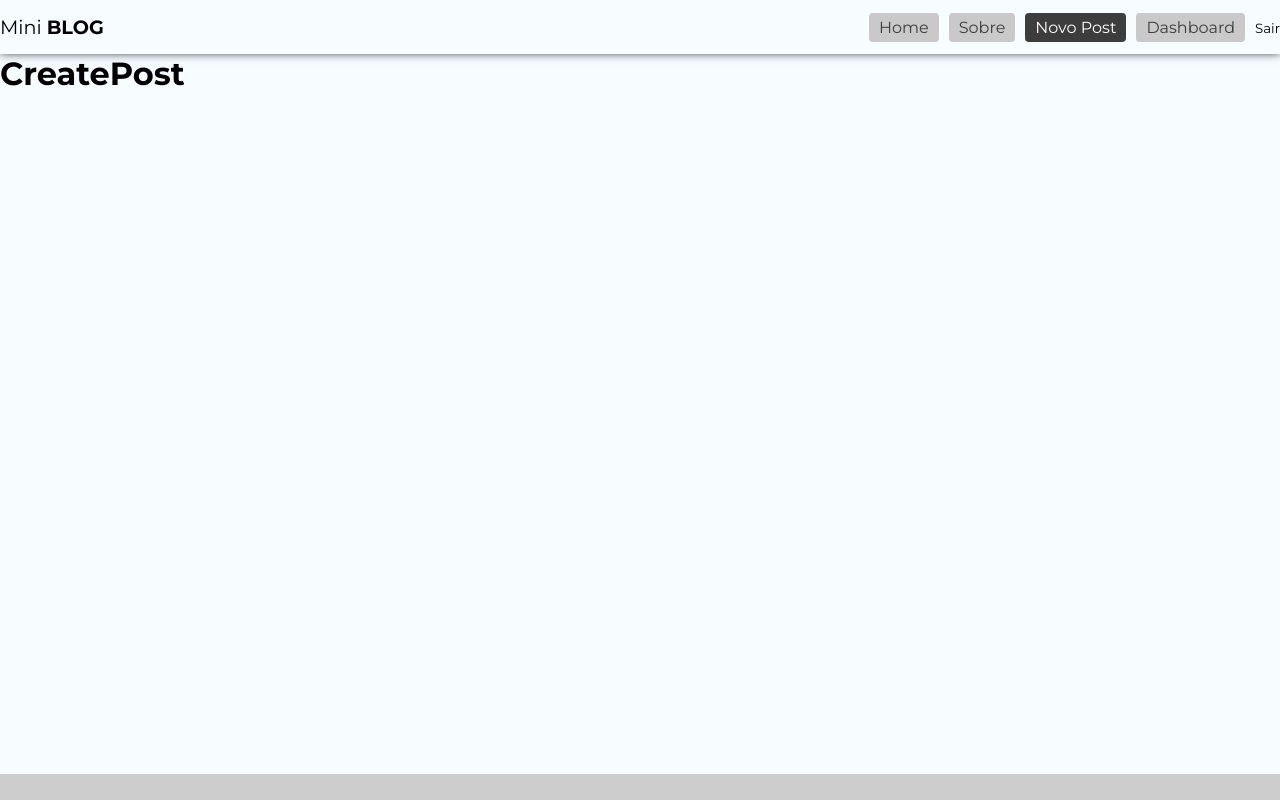
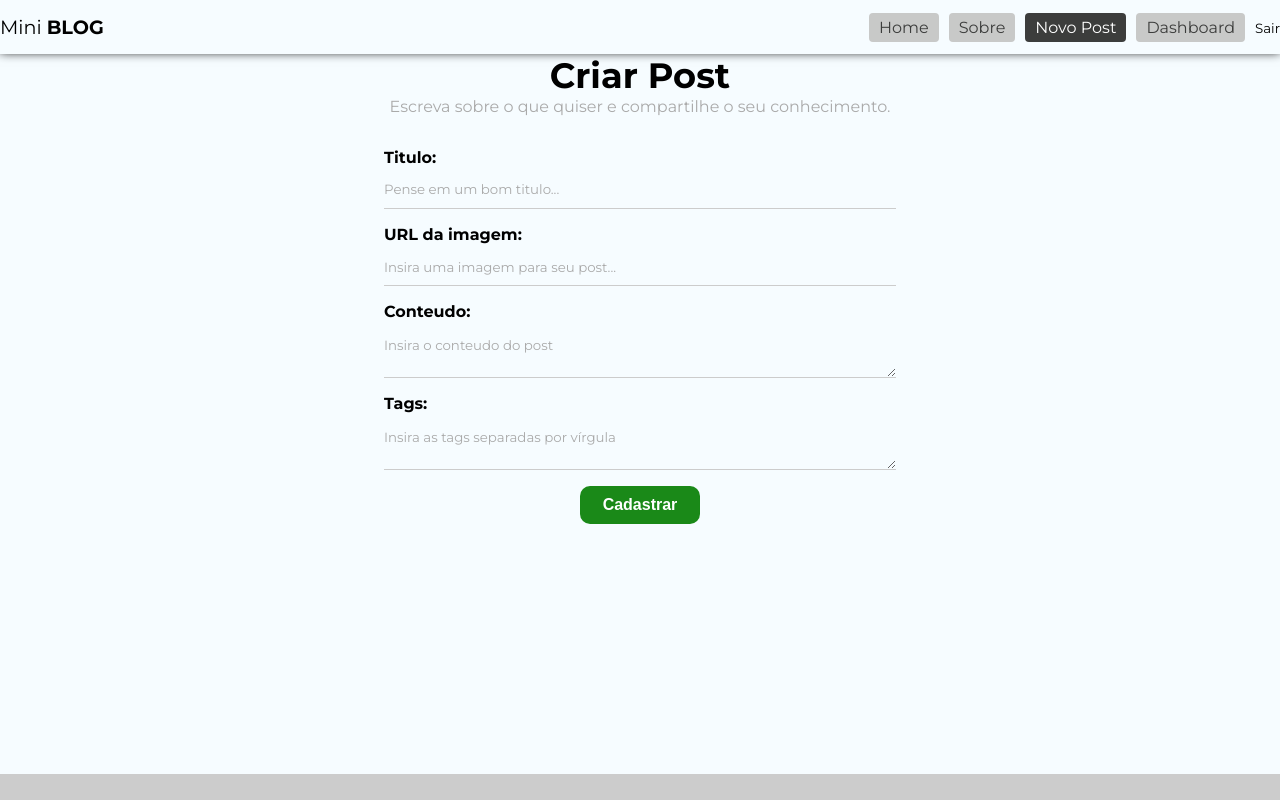
Before and after one commit to fescarvalho/MiniBlog, a React (Create React App) app: page /posts/create in a window 1280 px wide. Shown: the top 800 px of the page. Built offline with nearby package versions, Linux system fonts and the light colour scheme; no server answers; sample sign-in values are in the browser's storage.

Commit message:
useReducer,

```diff
--- a/src/pages/CreatePost/CreatePost.js
+++ b/src/pages/CreatePost/CreatePost.js
@@ -1,9 +1,77 @@
 import styles from '../CreatePost/CreatePost.module.css';
 
+import {useState} from 'react'
+import { useNavigate } from 'react-router-dom';
+import {useAuthValue} from '../../context/AuthContext'
+
 const CreatePost = () => {
+  const [title, setTitle] = useState('')
+  const [image, setImage] = useState('')
+  const [body, setBody] = useState('')
+  const [tags, setTags] = useState([])
+  const [formError, setFormError] = useState('')
+
+  const handleSubmit = (e) => {
+    e.preventDefault()
+  }
   return (
-    <div>
-      <h1>CreatePost</h1>
+    <div className={styles.create_post}>
+      <h2>Criar Post</h2>
+      <p>Escreva sobre o que quiser e compartilhe o seu conhecimento.</p>
+      <form onSubmit={handleSubmit}>
+        <label>
+          <span>Titulo:</span>
+          <input
+            type="text"
+            name='title'
+            required
+            placeholder="Pense em um bom titulo..."
+            onChange={(e)=> setTitle(e.target.value)}
+            value={title}
+          />
+        </label>
+        <label>
+          <span>URL da imagem:</span>
+          <input
+            type="text"
+            name='image'
+            required
+            placeholder="Insira uma imagem para seu post..."
+            onChange={(e)=> setImage(e.target.value)}
+            value={image}
+          />
+        </label>
+        <label>
+          <span>Conteudo:</span>
+          <textarea
+           type="text"
+            name="body"
+            required placeholder="Insira o conteudo do post"
+            onChange={(e) =>setBody(e.target.value)}
+            value={body}
+            >
+          </textarea>
+        </label>
+        <label>
+          <span>Tags:</span>
+          <textarea
+           type="text"
+            name="tags"
+            required placeholder="Insira as tags separadas por vírgula"
+            onChange={(e) =>setTags(e.target.value)}
+            value={tags}
+            >
+          </textarea>
+        </label>
+        <button className="btn">Cadastrar</button>
+      {/*   {!loading && <button className="btn">Cadastrar</button>}
+        {loading && (
+          <button className="btn" disabled>
+            Aguarde...
+          </button>
+        )}
+        {error && <p className="error">{error}</p>} */}
+      </form>
     </div>
   );
 };
--- a/src/pages/CreatePost/CreatePost.module.css
+++ b/src/pages/CreatePost/CreatePost.module.css
@@ -0,0 +1,12 @@
+.create_post {
+  text-align: center;
+}
+
+.create_post h2 {
+  font-size:2.2em
+}
+
+.create_post p {
+  color: #aaa;
+  margin-bottom: 2em
+}
```
Also changed, not shown: src/hooks/useInsertDocument.js (added, +66 -0 lines).
